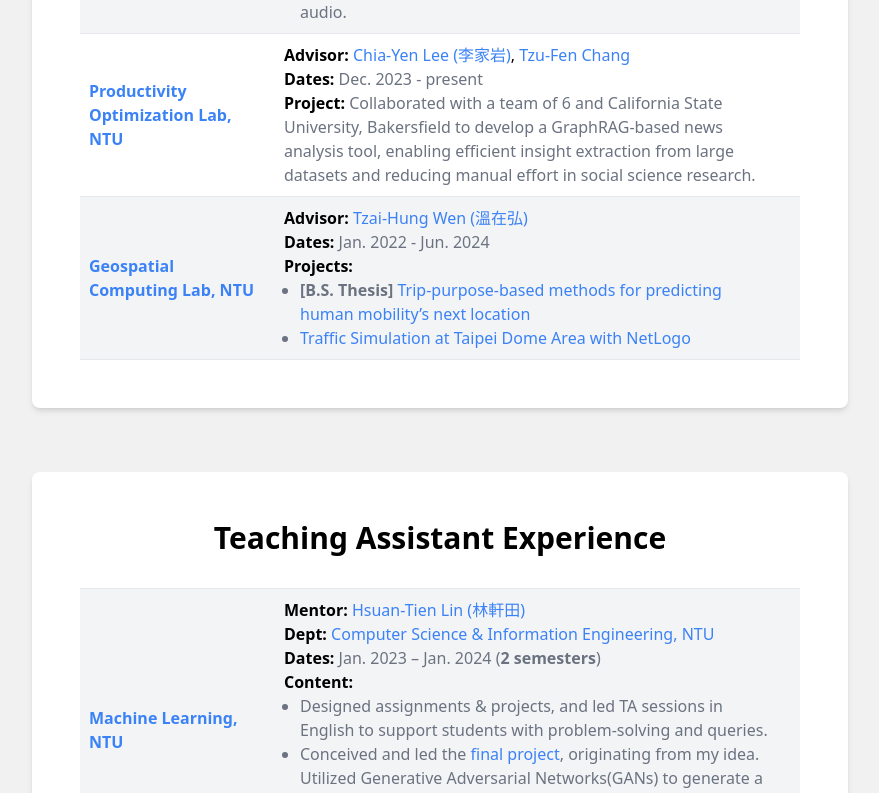
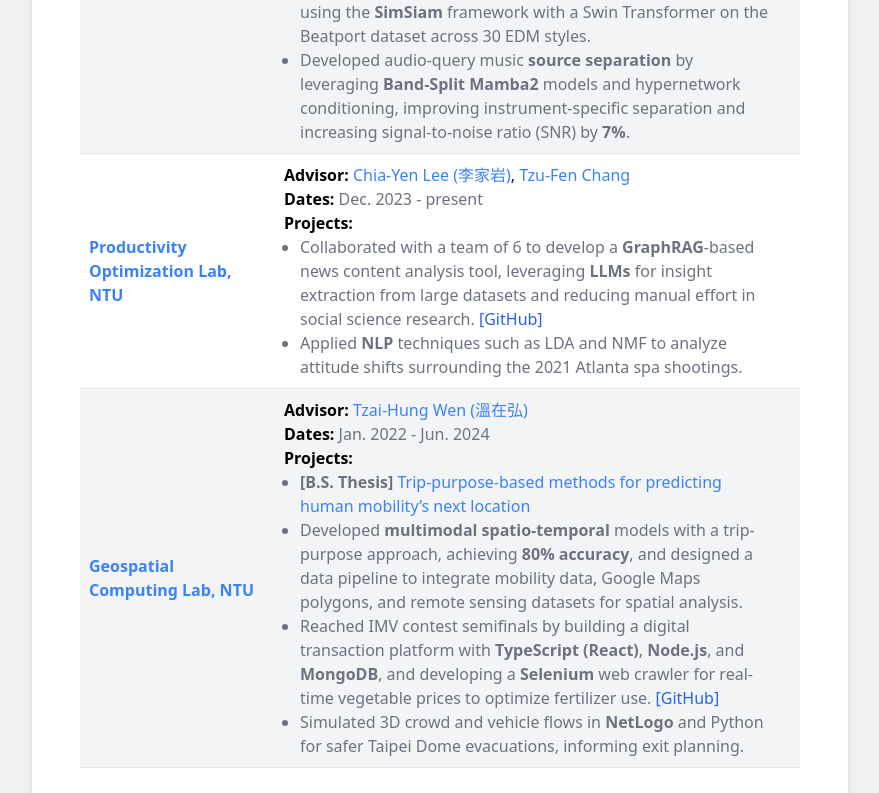
Before and after one commit to buffett0323/buffett0323.github.io, a Next.js app: page /experience in a window 1280 px wide. Shown: the part 1427-2220 px from the top of the page, without its empty margins (200-1079 px from the left). Built offline with nearby package versions, Linux system fonts and the light colour scheme.

Commit message:
CMU picture

```diff
--- a/components/About/Education.tsx
+++ b/components/About/Education.tsx
@@ -41,8 +41,8 @@ export default function Education() {
                   <div className="mb-1 text-gray-800 dark:text-white">
                     <b>{education.degree_type}</b>
                     <br />
-                    {/* {education.degree_name} */}
-                    <span>
+                    {education.degree_name}
+                    {/* <span>
                       B.B.A. in {' '}
                       <a
                         href="https://management.ntu.edu.tw/en/IM"
@@ -61,7 +61,7 @@ export default function Education() {
                       >
                         Geography
                       </a>
-                    </span>
+                    </span> */}
                   </div>
                   <div className="text-sm mb-2 text-gray-500 dark:text-gray-400">
                     {education.period}
--- a/constants/experience.tsx
+++ b/constants/experience.tsx
@@ -365,13 +365,15 @@ const researchData = [
     </div>
     <ul className="ml-4 list-disc">
       <li>
-        Researched <b>Music AI DJ</b> in query-based music source separation, leveraging Band-Split Mamba2 models and <b>Hypernetwork conditioning</b> to enhance instrument-specific separation, boosting Signal-to-Noise Ratio (SNR) by 7%.
+        Researched EDM lead <b>timbre transfer</b> by combining <b>single-shot generation</b> with <b>music transcription</b>, generating backups from text prompts and melody using <b>Latent Diffusion</b> models to enable DJ mashups and song remixes.
       </li>
       <li>
-        Designed pre-trained encoders to disentangle pitch and timbre, enabling precise target source isolation from mixture audio.
+        Applied HTDemucs and All-in-One models for chorus and EDM Lead extraction, developing an EDM Lead timbre encoder using the <b>SimSiam</b> framework with a Swin Transformer on the Beatport dataset across 30 EDM styles.
+      </li>
+      <li>
+        Developed audio-query music <b>source separation</b> by leveraging <b>Band-Split Mamba2</b> models and hypernetwork conditioning, improving instrument-specific separation and increasing signal-to-noise ratio (SNR) by <b>7%</b>.
       </li>
     </ul>
-
     </div>,
 ],
 [
@@ -409,10 +411,16 @@ const researchData = [
         Dec. 2023 - present
     </div>
     <div>
-        <b className="text-black dark:text-white">{'Project: '}</b>
-        Collaborated with a team of 6 and California State University, Bakersfield to develop a GraphRAG-based news analysis tool,
-        enabling efficient insight extraction from large datasets and reducing manual effort in social science research.
+        <b className="text-black dark:text-white">{'Projects: '}</b>
     </div>
+    <ul className="ml-4 list-disc">
+      <li>
+        Collaborated with a team of 6 to develop a <b>GraphRAG</b>-based news content analysis tool, leveraging <b>LLMs</b> for insight extraction from large datasets and reducing manual effort in social science research. <a href="https://github.com/buffett0323/graphrag_news_article.git" className="text-blue-600 italic" target="_blank" rel="noopener noreferrer">[GitHub]</a>
+      </li>
+      <li>
+        Applied <b>NLP</b> techniques such as LDA and NMF to analyze attitude shifts surrounding the 2021 Atlanta spa shootings.
+      </li>
+    </ul>
     </div>,
 ],
 [
@@ -456,14 +464,13 @@ const researchData = [
             </a>
         </li>
         <li>
-            <a
-                href="https://github.com/buffett0323/Traffic-Simulation-Crowd-Evacuation-at-Taipei-Dome.git"
-                target="_blank"
-                rel="noopener noreferrer"
-                className="text-blue-500 hover:underline dark:text-blue-300"
-            >
-                Traffic Simulation at Taipei Dome Area with NetLogo
-            </a>
+        Developed <b>multimodal spatio-temporal</b> models with a trip-purpose approach, achieving <b>80% accuracy</b>, and designed a data pipeline to integrate mobility data, Google Maps polygons, and remote sensing datasets for spatial analysis.
+        </li>
+        <li>
+          Reached IMV contest semifinals by building a digital transaction platform with <b>TypeScript (React)</b>, <b>Node.js</b>, and <b>MongoDB</b>, and developing a <b>Selenium</b> web crawler for real-time vegetable prices to optimize fertilizer use. <a href="https://github.com/buffett0323/IMV_NTU_2024.git" className="text-blue-600 italic" target="_blank" rel="noopener noreferrer">[GitHub]</a>
+        </li>
+        <li>
+          Simulated 3D crowd and vehicle flows in <b>NetLogo</b> and Python for safer Taipei Dome evacuations, informing exit planning.
         </li>
     </ul>
     </div>,
```
Also changed, not shown: constants/about.tsx (+16 -3 lines), public/logos/cmu.png (added).
